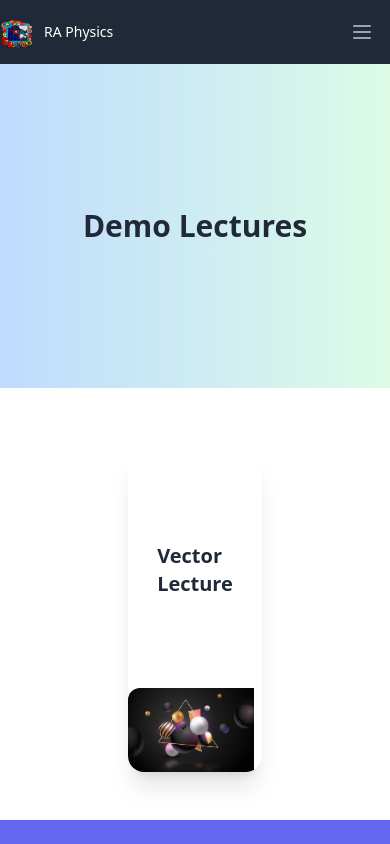
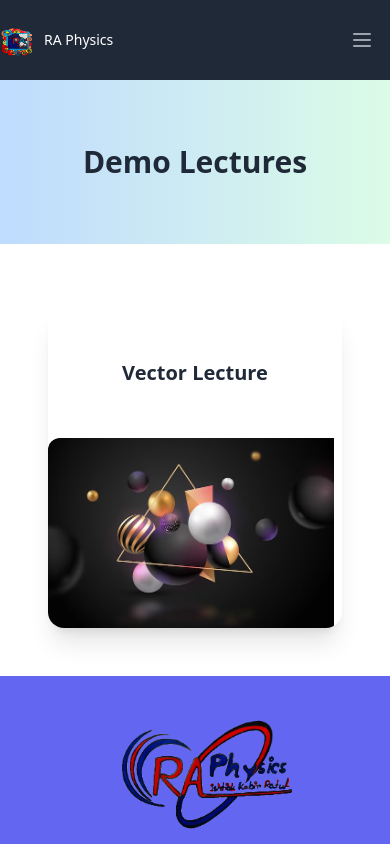
Before and after one commit to BooleanWolf/ra-physics-front, a React (Vite) app: page /demoLecture in a window 390 px wide. Shown: the top 844 px of the page. Built offline with nearby package versions, Linux system fonts and the light colour scheme.

Commit message:
again last

```diff
--- a/src/components/CourseAvailable.jsx
+++ b/src/components/CourseAvailable.jsx
@@ -13,7 +13,7 @@ const CourseAvailable = () => {
         </h2>
       </div>
       {/* card */}
-      <div className="mx-32 card lg:card-side bg-base-100 shadow-xl  my-16">
+      <div className="lg:mx-32 m-8 card lg:card-side bg-base-100 shadow-xl  my-16">
         <figure>
           <img className="rounded-r-lg" src={avatar} alt="Album" />
         </figure>
--- a/src/components/DemoLecture.jsx
+++ b/src/components/DemoLecture.jsx
@@ -8,12 +8,12 @@ const DemoLecture = () => {
     <div className="mb-12">
       <div>
         <div className="bg-gradient-to-r from-blue-200 to-green-100   mb-12">
-          <h2 className="text-3xl font-bold text-center py-36">
+          <h2 className="text-3xl font-bold text-center py-16 lg:py-36">
             Demo Lectures
           </h2>
         </div>
         {/* card */}
-        <div className="mx-32 card lg:card-side bg-base-100 shadow-xl h-80 mt-16">
+        <div className="lg:mx-32 m-12 card lg:card-side bg-base-100 shadow-xl h-80 mt-16">
           <div className="card-body">
             <h2 className="card-title justify-center my-auto">
               Vector Lecture
--- a/src/components/Header.jsx
+++ b/src/components/Header.jsx
@@ -12,7 +12,7 @@ const Header = () => {
   return (
     <nav className="bg-gray-800  ">
       <div className="max-w-8xl mx-auto    sm:px-6 lg:px-20 ">
-        <div className="flex items-center justify-between h-16">
+        <div className="flex items-center justify-between h-20">
           <div className="flex items-center">
             <Link className="flex-shrink-0">
               <img className="h-8 w-8" src={logo} alt="Logo" />
@@ -37,7 +37,7 @@ const Header = () => {
                   Dashboard
                 </Link>
                 <Link
-                  to="/"
+                  to="/demolecture"
                   className="text-gray-300 hover:bg-gray-700 hover:text-white px-3 py-2 rounded-md text-sm font-medium"
                 >
                   DemoLecture
@@ -82,7 +82,7 @@ const Header = () => {
               </div>
             </div>
           </div>
-          <div className="mr-2 flex md:hidden lg:hidden">
+          <div className="mr-2  flex md:hidden lg:hidden">
             <button
               onClick={toggleNavbar}
               className="inline-flex items-center justify-center p-2 rounded-md text-gray-400 hover:text-white hover:bg-gray-700 focus:outline-none focus:bg-gray-700 focus:text-white transition duration-150 ease-in-out"
--- a/src/components/Lecture.jsx
+++ b/src/components/Lecture.jsx
@@ -16,7 +16,7 @@ const Lecture = () => {
         <span></span>
       </div>
       <p
-        className="font-semibold mx-auto lg:mx-60
+        className="font-semibold mx-16 text-2xl
       "
       >
         Lecture 1: Introduction to Vector
--- a/src/components/Vector.jsx
+++ b/src/components/Vector.jsx
@@ -6,7 +6,7 @@ const Vector = () => {
   return (
     <div>
       <div className="bg-gradient-to-r from-blue-200 to-green-100  h-80 ">
-        <h2 className="text-3xl font-bold text-center py-36">Vector</h2>
+        <h2 className="text-3xl font-bold text-center lg:py-36">Vector</h2>
       </div>
       <div className="grid lg:grid-cols-4 m-12 lg:mx-28 lg:my-12 gap-8">
         <h2 className="text-2xl font-semibold text-center">Lecture-1</h2>
```
